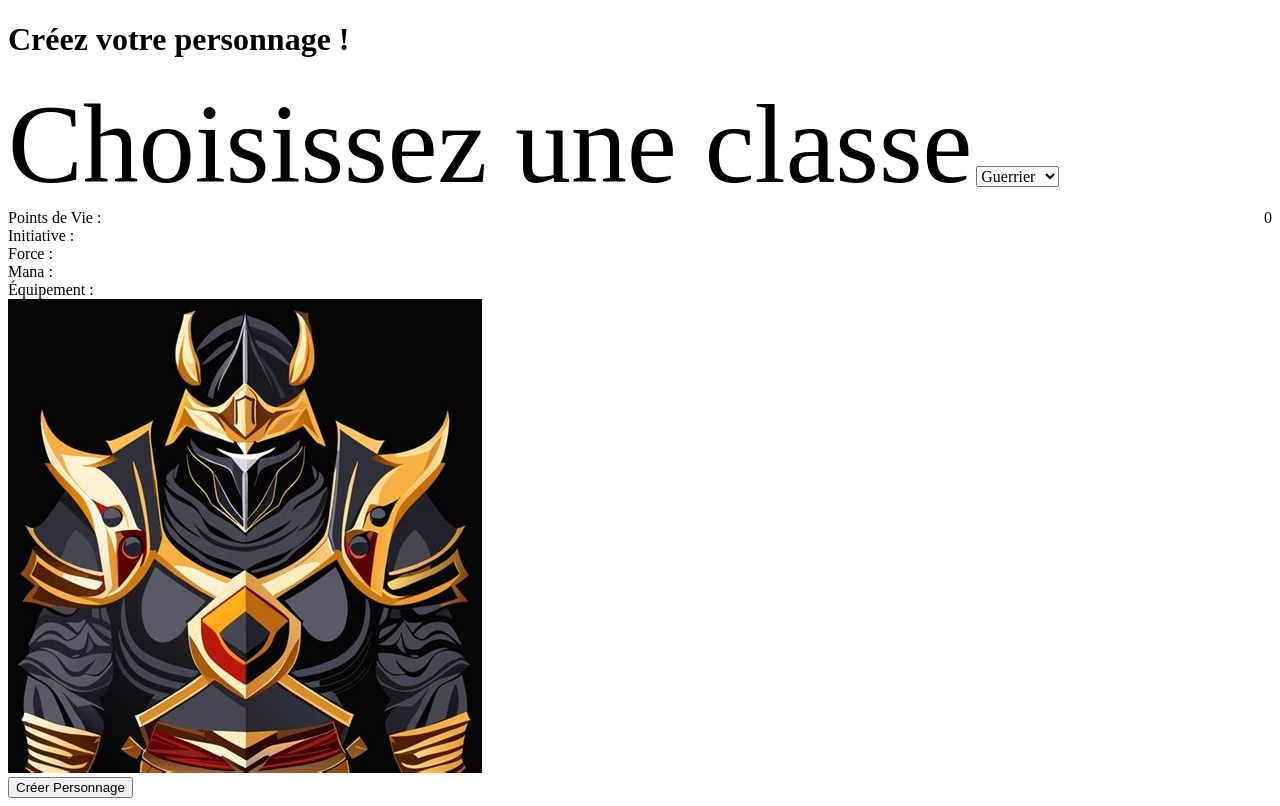
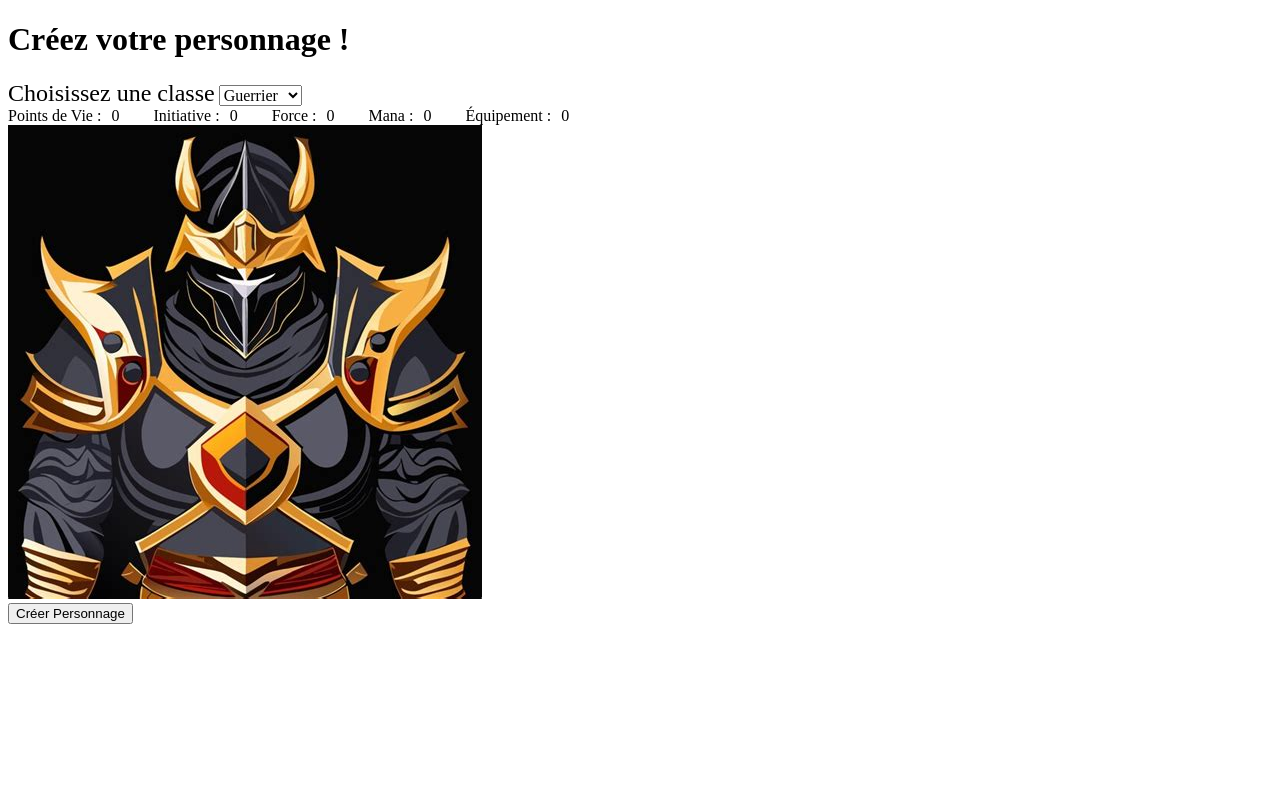
Before and after one commit to Charlou64/DungeonXplorer, a PHP site: page /pages/creationperso.php in a window 1280 px wide. After the commit the page ends 624 px from the top, so only its background shows below. Run offline with PHP 8.4, Linux system fonts and the light colour scheme.

Commit message:
[UPDATE] Modification des styles, ajout des chiffres stats

```diff
--- a/pages/creationperso.php
+++ b/pages/creationperso.php
@@ -24,13 +24,17 @@
         <div class="stats">
             <label for="hp">Points de Vie : </label>
             <div id="hp">0</div>
-            <div id="init">Initiative : </div>
-            <div id="strength">Force : </div>
-            <div id="mana">Mana : </div>
-            <div id="stuff">Équipement : </div>
-            <img id="icon" src="../images/warrior.jpg">
-            <div id="desc"></div>
+            <label for="init">Initiative : </label>
+            <div id="init">0</div>
+            <label for="stren">Force : </label>
+            <div id="stren">0</div>
+            <label for="mana">Mana : </label>
+            <div id="mana">0</div>
+            <label for="hp">Équipement : </label>
+            <div id="stuff">0</div>
         </div>
+        <img id="icon" src="../images/warrior.jpg">
+        <div id="desc"></div>
         <input type="submit" value="Créer Personnage" class="create">
     </form>
 </select>
--- a/styles/main.css
+++ b/styles/main.css
@@ -1,6 +1,6 @@
 .classe{
     font: 1em "Bookman", serif;
-    font-size: 7em;
+    font-size: 1.5em;
 }
 
 #class-select{
@@ -9,5 +9,15 @@
 }
 
 #hp{
-    float: right;
+    float: left;
 }
+
+.stats {
+    display: flex;
+    align-items: center;
+    gap: 10px;
+}
+
+.stats div {
+    margin-right: 1.5em;
+}
```
